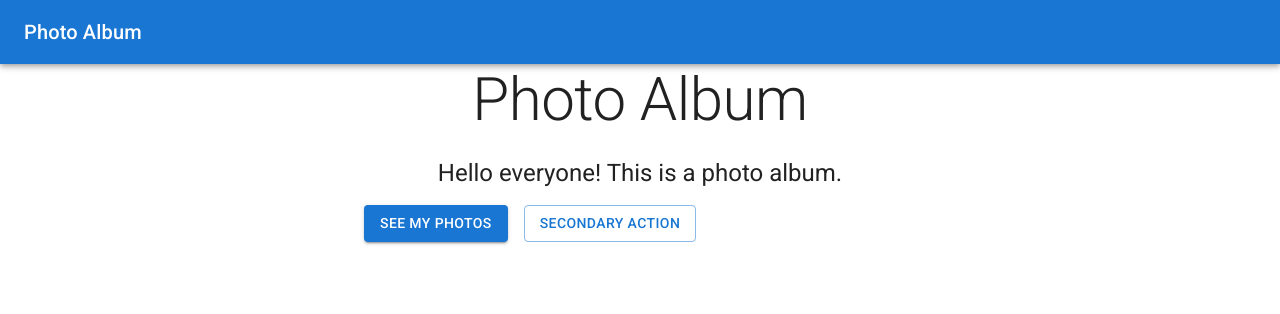
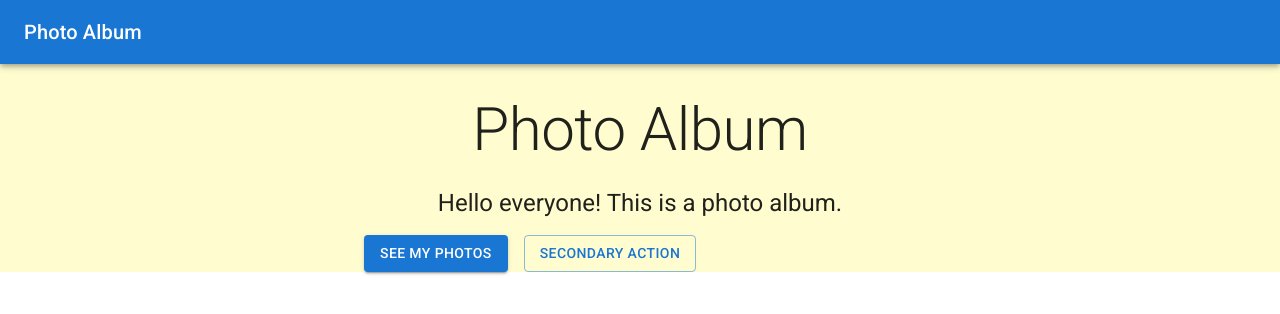
Before and after one commit to JoshuaJonesTS/material-ui-demo, a React (Create React App) app: page / in a window 1280 px wide. Shown: the top 314 px of the page. Built offline with nearby package versions, Linux system fonts and the light colour scheme.

Commit message:
Style background and padding

```diff
--- a/src/App.js
+++ b/src/App.js
@@ -3,10 +3,10 @@ import { Typography, AppBar, Button, Card, CardActions, CardContent, CardMedia,
 // import {PhotoCameraIcon} from '@mui/icons-material/PhotoCamera';
 import { makeStyles } from '@mui/styles';
 
-const useStyles = makeStyles((theme) => ({
+const useStyles = makeStyles(({
     container: {
-        // backgroundColor: theme.palette.background.paper
-        // padding: theme.spacing(8, 0, 6)
+        backgroundColor: 'rgb(255, 253, 208)',
+        paddingTop: '30px'
     }
 }));
 
```
